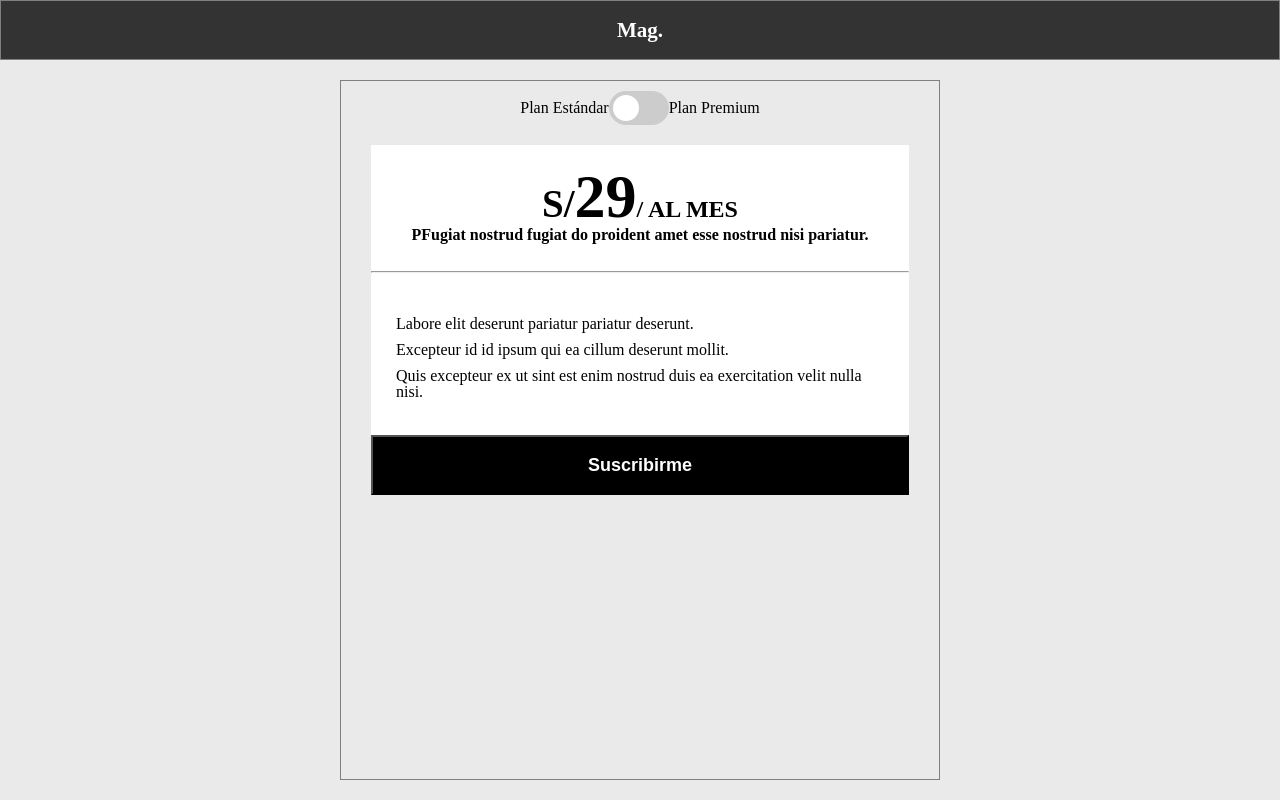
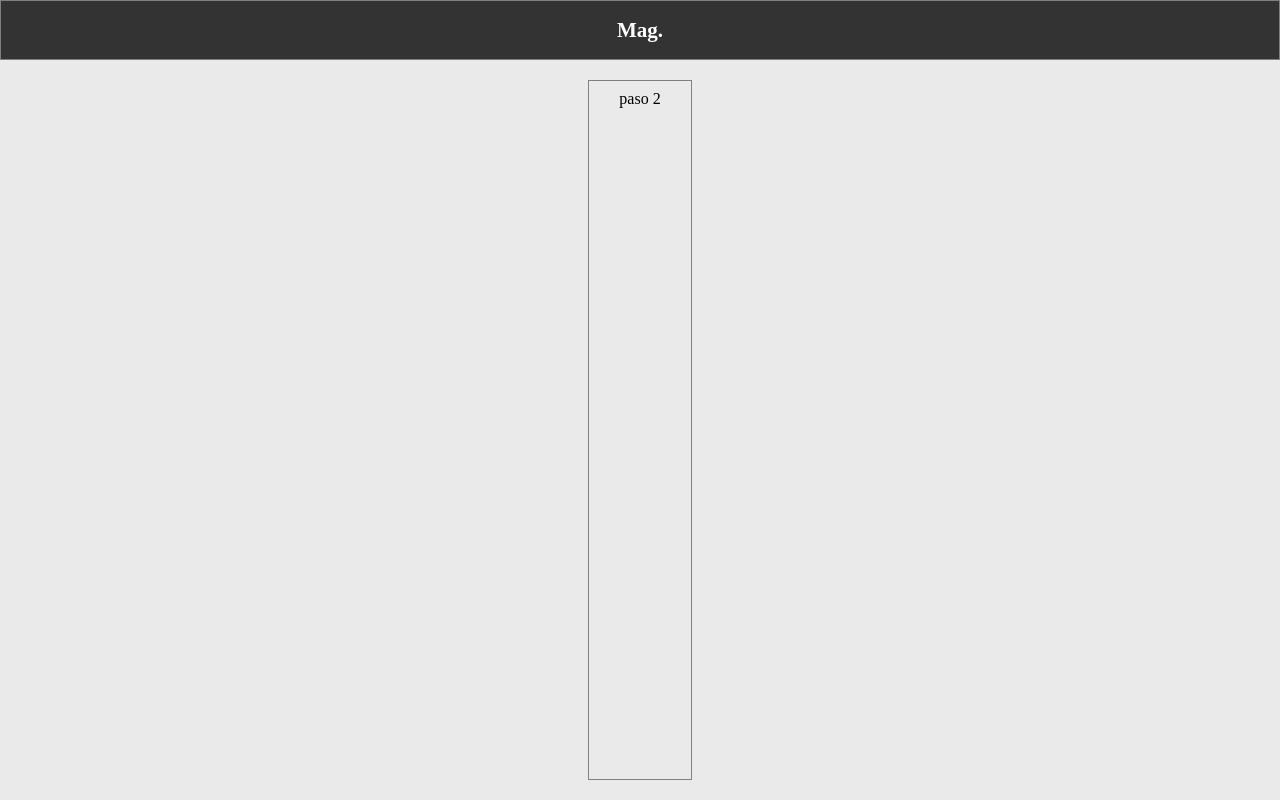
Before and after one commit to TheCARGOS/mag-demo-frontend, a React (Create React App) app: page / in a window 1280 px wide. Both pictures are taken after a click on the button "Suscribirme". Built offline with nearby package versions, Linux system fonts and the light colour scheme.

Commit message:
feat(AppLayout): custom step-handler -more likely router- created

```diff
--- a/src/components/PlanSelector/PlanSelector.tsx
+++ b/src/components/PlanSelector/PlanSelector.tsx
@@ -6,11 +6,12 @@ import styles from './styles.module.scss'
 export interface PlanProps {
   isStandartSelected: boolean,
   setIsStandartSelected: Dispatch<SetStateAction<boolean>>,
-  planInfo: MappedPlan
+  planInfo: MappedPlan,
+  setStep: Dispatch<SetStateAction<number>>
 }
 
 const Plan = (planProps: PlanProps): JSX.Element => {
-  const { isStandartSelected, setIsStandartSelected, planInfo } = planProps
+  const { isStandartSelected, setIsStandartSelected, planInfo, setStep } = planProps
   const { description, features, cost } = planInfo
 
   const handleInputChange = (e: React.ChangeEvent<HTMLInputElement>) => {
@@ -56,7 +57,10 @@ const Plan = (planProps: PlanProps): JSX.Element => {
             }
           </ul>
         </div>
-        <button className={ styles.planSelector__card__button }>Suscribirme</button>
+        <button
+          className={ styles.planSelector__card__button }
+          onClick={ () => setStep(2) }
+        >Suscribirme</button>
       </div>
     </div>
   )
--- a/src/layouts/AppLayout/AppLayout.tsx
+++ b/src/layouts/AppLayout/AppLayout.tsx
@@ -7,6 +7,7 @@ import styles from './styles.module.scss'
 const AppLayout = (): JSX.Element => {
   const [isStandartSelected, setIsStandartSelected] = useState( true )
   const [planInfo, setPlanInfo] = useState( getStandartPlan() )
+  const [step, setStep] = useState(1)
 
   useEffect(() => {
     isStandartSelected ?
@@ -14,16 +15,38 @@ const AppLayout = (): JSX.Element => {
       setPlanInfo( getPremiumPlan() )
   }, [isStandartSelected])
 
+  const renderSteps = () => {
+    switch (step) {
+      case 1:
+        return (<PlanSelector
+          isStandartSelected={ isStandartSelected }
+          setIsStandartSelected={ setIsStandartSelected }
+          planInfo={ planInfo }
+          setStep={ setStep }
+        />)
+
+      case 2:
+        return <span>paso 2</span>
+
+      case 3:
+        return <span>paso 3</span>
+
+      default:
+        return (<PlanSelector
+          isStandartSelected={ isStandartSelected }
+          setIsStandartSelected={ setIsStandartSelected }
+          planInfo={ planInfo }
+          setStep={ setStep }
+        />)
+    }
+  }
+
   return (
     <div className={ styles.AppLayout }>
       <Header />
 
       <div className={ styles.AppLayout__container }>
-        <PlanSelector
-          isStandartSelected={ isStandartSelected }
-          setIsStandartSelected={ setIsStandartSelected }
-          planInfo={ planInfo }
-        />
+        { renderSteps() }
       </div>
     </div>
   )
```
